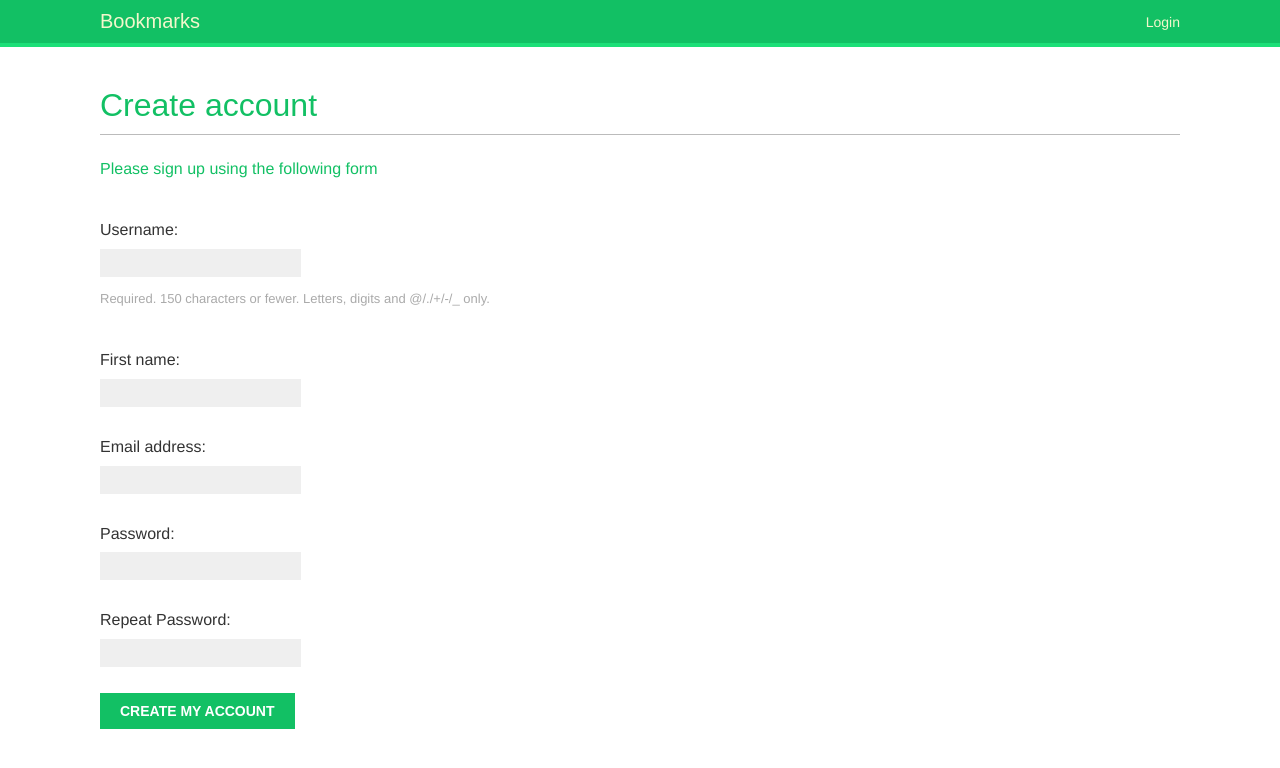
After one commit to tawhidii/Tiny-Social, a Django app: page /account/register/ in a window 1280 px wide. The commit adds this page. Shown: the top 768 px of the page. Run offline with Django 3.2, Linux system fonts and the light colour scheme; some web fonts are replaced.

Commit message:
Added user registration to accounts

```diff
--- a/account/froms.py
+++ b/account/froms.py
@@ -1,4 +1,22 @@
+from django.contrib.auth.models import User
 from django import forms
+
+
+class UserRegistrationForm(forms.ModelForm):
+    password = forms.CharField(label='Password', widget=forms.PasswordInput)
+    password2 = forms.CharField(label='Repeat Password', widget=forms.PasswordInput)
+
+    class Meta:
+        model = User
+        fields = ('username', 'first_name', 'email')
+
+    # MATCH PASSWORD
+    def clean_password2(self):
+        cd = self.cleaned_data
+        if cd['password'] != cd['password2']:
+            raise forms.ValidationError('Password do not match')
+        return cd['password2']
+
 
 class LoginForm(forms.Form):
     username = forms.CharField()
--- a/account/templates/account/login.html
+++ b/account/templates/account/login.html
@@ -2,7 +2,9 @@
 {% block title %}LOG IN{% endblock %}
 {% block content %}
     <h1>LOG IN</h1>
-    <p>Please use the following form for login-in:</p>
+    <p>Please use the following form for login-in.<br>
+        If you don't have an
+        account <a href="{% url 'register' %}">register here</a></p>
     <form method="post">
         {{ form.as_p }}
         {% csrf_token %}
--- /dev/null
+++ b/account/templates/account/register.html
@@ -0,0 +1,10 @@
+{% extends 'base.html'%}
+{% block title %}Create an Account{% endblock %}
+{% block content %}
+    <h1>Create account</h1>
+    <p>Please sign up using the following form</p>
+    <form action="" method="post">{% csrf_token %}
+        {{ user_form.as_p }}
+        <p><input type="submit" value="Create my account"></p>
+    </form>
+{% endblock %}
--- a/account/urls.py
+++ b/account/urls.py
@@ -1,25 +1,21 @@
-from django.urls import path,include
+from django.urls import path, include
 from django.contrib.auth import views as auth_views
 from . import views
 
 urlpatterns = [
-    # post view
-    # path('login/',views.user_login,name='login'),
-#    path('login/',auth_views.LoginView.as_view(),name='login'),
-#    path('logout/',auth_views.LogoutView.as_view(),name='logout'),
-#    path('dashboard/',views.dashboard,name='dashboard'),
-#
-#    # password change
-#    path('password_change/',auth_views.PasswordChangeView.as_view(),name='password_change'),
-#    path('password_change/done/',auth_views.PasswordChangeDoneView.as_view(),name='password_change_done'),
-#    path('password_reset/',auth_views.PasswordResetView.as_view(),name='password_reset'),
-#    path('password_reset/done/',auth_views.PasswordResetDoneView.as_view(),name='password_reset_done'),
-#    path('reset/<uidb64>/<token>/',auth_views.PasswordResetConfirmView.as_view(),name='password_reset_confirm'),
-#
-#    path('reset/done/',auth_views.PasswordResetCompleteView.as_view(),name='password_reset_complete'),
+    path('login/',views.user_login,name='login'),
+    # path('login/', auth_views.LoginView.as_view(), name='login'),
+    path('logout/', auth_views.LogoutView.as_view(), name='logout'),
+    path('register/', views.register, name='register'),
+    path('dashboard/', views.dashboard, name='dashboard'),
 
+    # password change
+    path('password_change/', auth_views.PasswordChangeView.as_view(), name='password_change'),
+    path('password_change/done/', auth_views.PasswordChangeDoneView.as_view(), name='password_change_done'),
+    path('password_reset/', auth_views.PasswordResetView.as_view(), name='password_reset'),
+    path('password_reset/done/', auth_views.PasswordResetDoneView.as_view(), name='password_reset_done'),
+    path('reset/<uidb64>/<token>/', auth_views.PasswordResetConfirmView.as_view(), name='password_reset_confirm'),
 
-    path('', include('django.contrib.auth.urls')),
-
+    path('reset/done/', auth_views.PasswordResetCompleteView.as_view(), name='password_reset_complete'),
 
 ]
--- a/account/views.py
+++ b/account/views.py
@@ -1,10 +1,24 @@
 from django.http import HttpResponse
 from django.shortcuts import render
-from django.contrib.auth import authenticate,login
+from django.contrib.auth import authenticate, login
 from django.contrib.auth.decorators import login_required
-from .froms import LoginForm
+from .froms import LoginForm, UserRegistrationForm
 
-# Create your views here.
+
+def register(request):
+    if request.method == 'POST':
+        user_form = UserRegistrationForm(request.POST)
+        if user_form.is_valid():
+            new_user = user_form.save(commit=False)
+            new_user.set_password(user_form.cleaned_data['password'])
+            new_user.save()
+
+            return render(request, 'account/register_done.html', {'new_user': new_user})
+
+    else:
+        user_form = UserRegistrationForm()
+    return render(request, 'account/register.html', {'user_form': user_form})
+
 
 def user_login(request):
     if request.method == "POST":
@@ -16,8 +30,8 @@ def user_login(request):
                                 password=cd['password'])
             if user is not None:
                 if user.is_active:
-                    login(request,user)
-                    return HttpResponse('Authenticated','successfully')
+                    login(request, user)
+                    return HttpResponse('Authenticated', 'successfully')
                 else:
                     return HttpResponse('Disabled Account')
             else:
@@ -26,12 +40,12 @@ def user_login(request):
     else:
         form = LoginForm()
 
-    return render(request,'account/login.html',{'form': form })
+    return render(request, 'account/login.html', {'form': form})
 
 
 @login_required
 def dashboard(request):
     context = {
-        'section':'dashboard'
+        'section': 'dashboard'
     }
-    return render(request,'account/dashboard.html',context)
+    return render(request, 'account/dashboard.html', context)
```
Also changed, not shown: account/models.py (+7 -0 lines), account/templates/account/register_done.html (added, +8 -0 lines), db.sqlite3.
